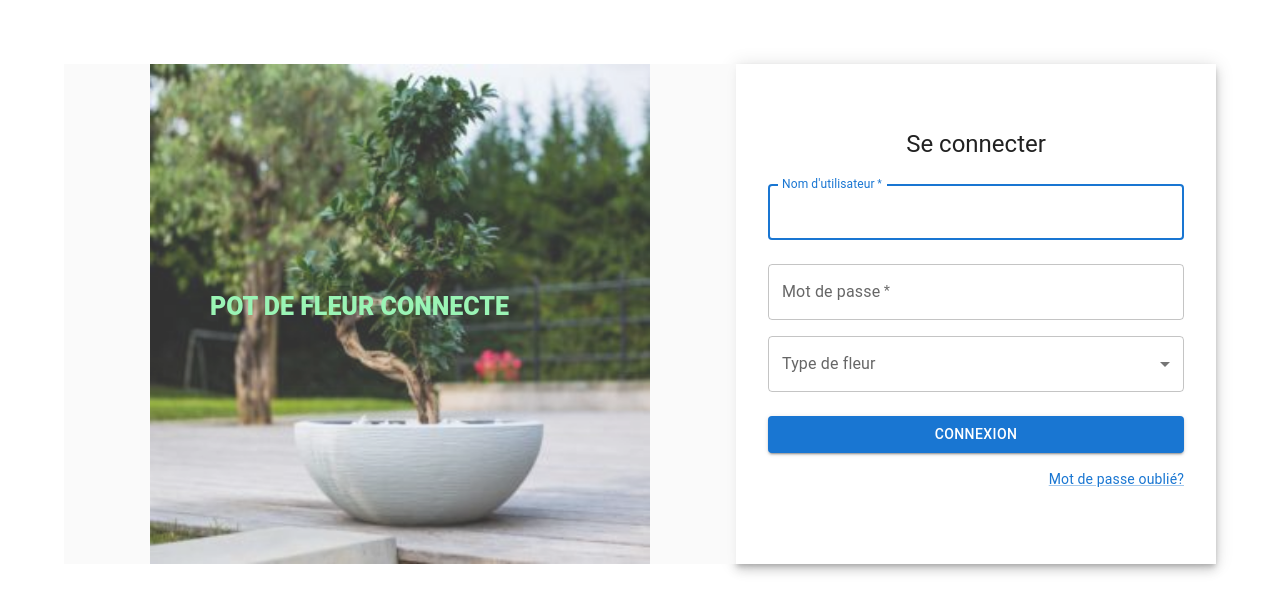
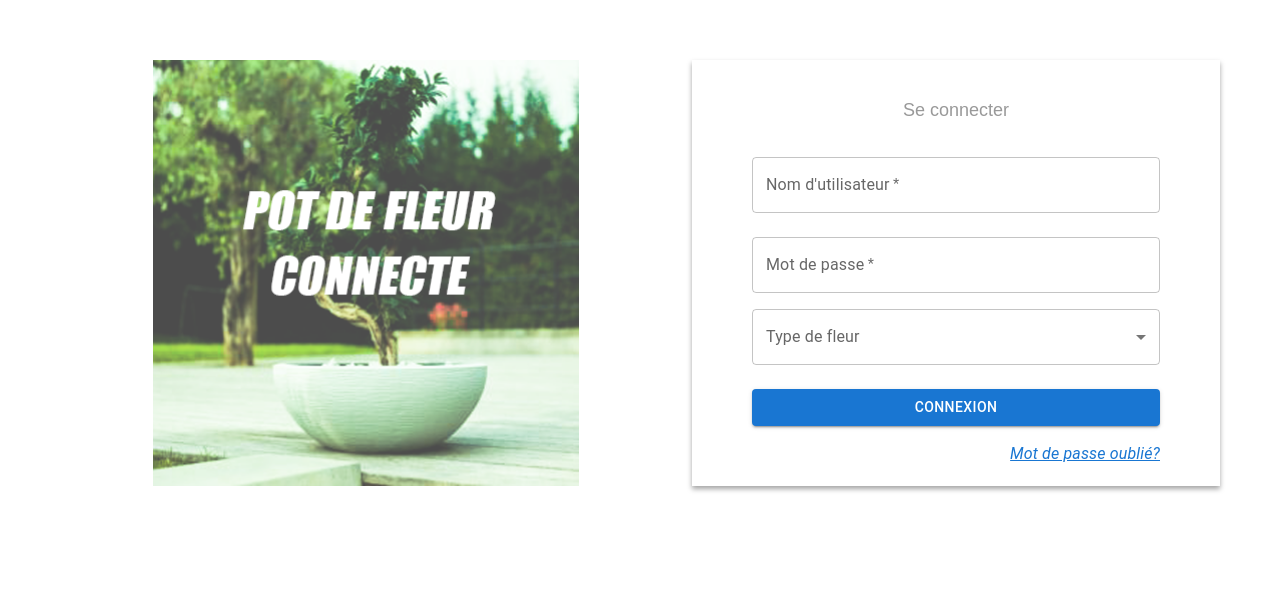
Before and after one commit to EsdrasWite/frontend-malkia-dashboard, a React (Create React App) app: page / in a window 1280 px wide. Shown: the top 612 px of the page. Built offline with nearby package versions, Linux system fonts and the light colour scheme.

Commit message:
review login

```diff
--- a/src/components/dialog/Notification.js
+++ b/src/components/dialog/Notification.js
@@ -5,6 +5,7 @@ import DialogActions from '@mui/material/DialogActions';
 import DialogContent from '@mui/material/DialogContent';
 import DialogContentText from '@mui/material/DialogContentText';
 import DialogTitle from '@mui/material/DialogTitle';
+import { Typography } from '@mui/material';
 
 export default function AlertDialog({error,setError,errorMsg, setErrorMsg}) {
     const [open, setOpen] = React.useState(false);
@@ -20,7 +21,7 @@ export default function AlertDialog({error,setError,errorMsg, setErrorMsg}) {
     };
 
     return (
-        <div>
+        // <div>
 
             <Dialog
                 open={error}
@@ -28,21 +29,21 @@ export default function AlertDialog({error,setError,errorMsg, setErrorMsg}) {
                 aria-labelledby="alert-dialog-title"
                 aria-describedby="alert-dialog-description"
             >
-                <DialogTitle id="alert-dialog-title">
-                    {"Alerte"}
+                <DialogTitle id="alert-dialog-title" color='warning'>
+                    {"ALERTE"}
                 </DialogTitle>
                 <DialogContent>
                     <DialogContentText id="alert-dialog-description">
-                         <span style={{fontSize:'16px', color:'red'}}>{errorMsg}</span>
+                         <Typography color='warning'>{errorMsg}</Typography>
                     </DialogContentText>
                 </DialogContent>
                 <DialogActions>
                     {/* <Button onClick={handleClose}></Button> */}
-                    <Button onClick={handleClose} autoFocus>
+                    <Button onClick={handleClose} autoFocus color='warning' variant='outlined'>
                         Fermer
                     </Button>
                 </DialogActions>
             </Dialog>
-        </div>
+       // </div>
     );
 }
--- a/src/components/styles/responsive.scss
+++ b/src/components/styles/responsive.scss
@@ -1,5 +1,5 @@
-$sm:480px;
-$md:768px;
+$sm:666px;
+$md:815px;
 $lg:1024px;
 $xl:1200px;
 $xxl:1400px;
--- a/src/pages/Login.jsx
+++ b/src/pages/Login.jsx
@@ -1,12 +1,12 @@
 import React from "react";
+import './login.scss'
 import {
-    Container, FormControl, InputLabel, MenuItem, Select,
-    Button, CssBaseline, TextField, Link, Paper, Grid, Typography, Box
+    FormControl, InputLabel, MenuItem, Select,
+    Button, TextField, Typography,
 } from "@mui/material";
 
-import imageBg from '../../src/components/assets/pot_de_fleur_one.bmp'
 import Axios from "../services/caller.service";
-import { Navigate, useNavigate } from "react-router-dom";
+import { useNavigate } from "react-router-dom";
 import Notification from '../components/dialog/Notification.js'
 
 export default function Login() {
@@ -30,22 +30,31 @@ export default function Login() {
         setTypefleur(event.target.value)
     };
 
+    console.log(typefleur)
+
     const handleSubmit = (event) => {
+
         event.preventDefault();
-        console.log(credentials);
-        console.log(typefleur);
+        if(typefleur===""){
+            setError(true);
+            return setErrorMsg("veuillez selectioner le type de fleur");
+        }
 
         Axios.post(`/user/signin`, {
             username: credentials.username,
             password: credentials.password
         })
             .then(response => {
-                console.log(response)
+
                 if (response.status === 200 && (response.data.token)) {
                     localStorage.setItem('token', response.data.token);
                     localStorage.setItem('username', JSON.stringify(response.data.username));
                     localStorage.setItem('uid', response.data.id);
                     navigate('/home', { replace: true })
+                    setCredentials(prev => ({ [prev.username]: '', [prev.password]: '' }))
+                }else{
+                    setError(true);
+                    setErrorMsg(response.data.message)
                 }
 
             })
@@ -58,68 +67,13 @@ export default function Login() {
     }
 
     return (
-        <Container component="main" maxWidth="lg">
-            <Box sx={{ marginTop: 8 }}>
-                <Grid container>
-                    <CssBaseline />
-                    <Grid
-                        item
-                        xs={false}
-                        sm={4}
-                        md={7}
-                        sx={{
-                            backgroundImage: `url(${imageBg})`,
-                            backgroundRepeat: "no-repeat",
-                            backgroundColor: (t) =>
-                                t.palette.mode === "light"
-                                    ? t.palette.grey[50]
-                                    : t.palette.grey[900],
-                            backgroundSize: "contain",
-                            backgroundPosition: "center",
-                            position: 'relative'
-                        }}
-                        className="imgLogin"
-                    />
-
-                    <Typography component="h1" variant="h5" sx={{
-                        padding: '10px',
-                        position: 'absolute',
-                        fontWeight: '900',
-                        color: 'rgb(154, 244, 181)',
-                        left: 200,
-                        top: 280,
-                        fontSize: '25px'
-
-                    }}>
-                        POT DE FLEUR CONNECTE
-                    </Typography>
-                    <Grid
-                        item
-                        xs={12}
-                        sm={8}
-                        md={5}
-                        component={Paper}
-                        elevation={6}
-                        square
-                    >
-                        <Box
-                            sx={{
-                                my: 8,
-                                mx: 4,
-                                display: "flex",
-                                flexDirection: "column",
-                                alignItems: "center",
-                            }}
-                        >
-                            <Typography component="h1" variant="h5">
-                                Se connecter
-                            </Typography>
-                            <Box
-                                component="form"
-                                noValidate
-                                onSubmit={handleSubmit}
-                                sx={{ mt: 1 }}
-                            >
+        <div className="container">
+            <div className="body">
+                <div className="left">
+                    {/* <div className="title" >POT DE FLEUR CONNECTE</div > */}
+                </div>
+                <div className="rigth">
+                    <div className="title">Se connecter</div>
                     <TextField
                         margin="normal"
                         required
@@ -128,7 +82,6 @@ export default function Login() {
                         name="username"
                         value={credentials.username}
                         onChange={handleChange}
-                                    autoFocus
                     />
                     <TextField
                         margin="normal"
@@ -138,7 +91,6 @@ export default function Login() {
                         value={credentials.password}
                         label="Mot de passe"
                         type="password"
-                                    autoComplete={false}
                         onChange={handleChange}
                     />
                     <FormControl fullWidth sx={{ mt: 1 }}>
@@ -162,20 +114,13 @@ export default function Login() {
                     >
                         connexion
                     </Button>
-                                <Grid container sx={{ justifyContent: 'right' }}>
-                                    {/* <Grid item xs> */}
-                                    <Link href="#" variant="body2">
-                                        Mot de passe oublié?
-                                    </Link>
+                    <div style={{display:'flex', justifyContent:'end'}}>
+                    <Typography color='primary' sx={{fontStyle:'oblique', textDecoration:'underline', cursor:'pointer'}}>Mot de passe oublié?</Typography>
+                    </div>
 
-                                </Grid>
-                            </Box>
-                        </Box>
-                    </Grid>
-                </Grid>
-            </Box>
-
-            <Notification error={error} setError={setError} errorMsg={errorMsg} setErrorMsg={setErrorMsg}/>
-        </Container>
+                </div>
+            </div>
+            <Notification error={error} setError={setError} errorMsg={errorMsg} setErrorMsg={setErrorMsg} />
+        </div>
     );
 }
--- /dev/null
+++ b/src/pages/login.scss
@@ -0,0 +1,62 @@
+@import '../components/styles/responsive.scss';
+
+.container {
+    height: 100vh;
+
+    .body {
+        display: flex;
+        gap: 20px;
+        padding: 60px 60px;
+
+        .left {
+            flex: 3;
+            display: flex;
+            background-image: url('../components/assets/pot_de_fleur_con.png');
+            background-repeat: no-repeat;
+            background-size: contain;
+            background-position: center;
+            opacity: 0.7;
+
+            @include md {
+                background-size: cover;
+            }
+
+            @include sm {
+              display: none;
+            }
+
+
+            title {
+                color: white;
+                font-weight: bold;
+                font-size: 40px;
+                // z-index: 100;
+
+            }
+        }
+
+        .rigth {
+            flex: 2;
+            flex-direction: column;
+            gap: 15px;
+            box-shadow: rgba(0, 0, 0, 0.36) 0px 3px 5px;
+            padding: 20px 60px;
+            justify-content: center;
+            align-items: center;
+
+            @include md {
+                padding: 20px 10px;
+                flex: 3;
+            }
+
+            .title {
+                font-size: 18px;
+                text-align: center;
+                padding: 20px;
+                color: #999;
+            }
+        }
+    }
+
+
+}
```
Also changed, not shown: src/components/assets/pot_de_fleur_con.png (added). Lines whose indentation alone changed are shown as unchanged.
